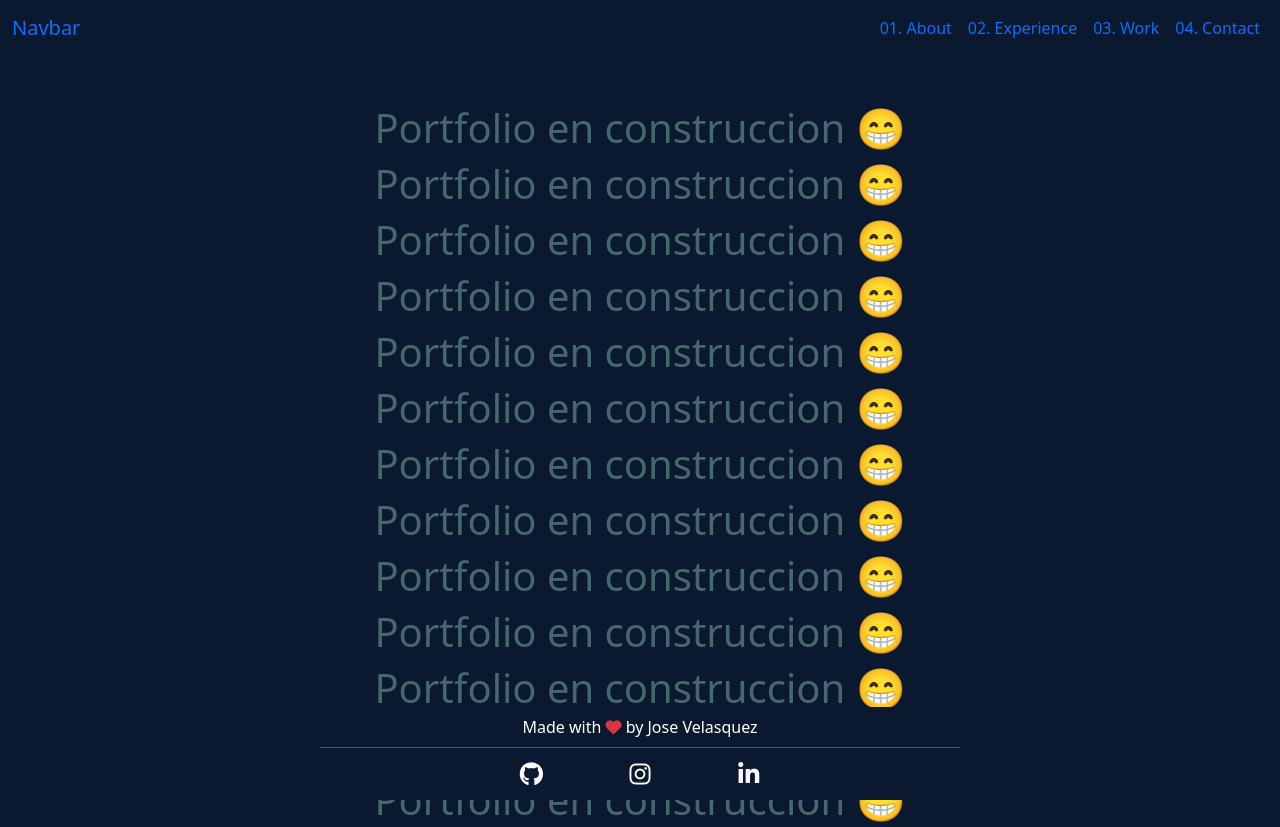
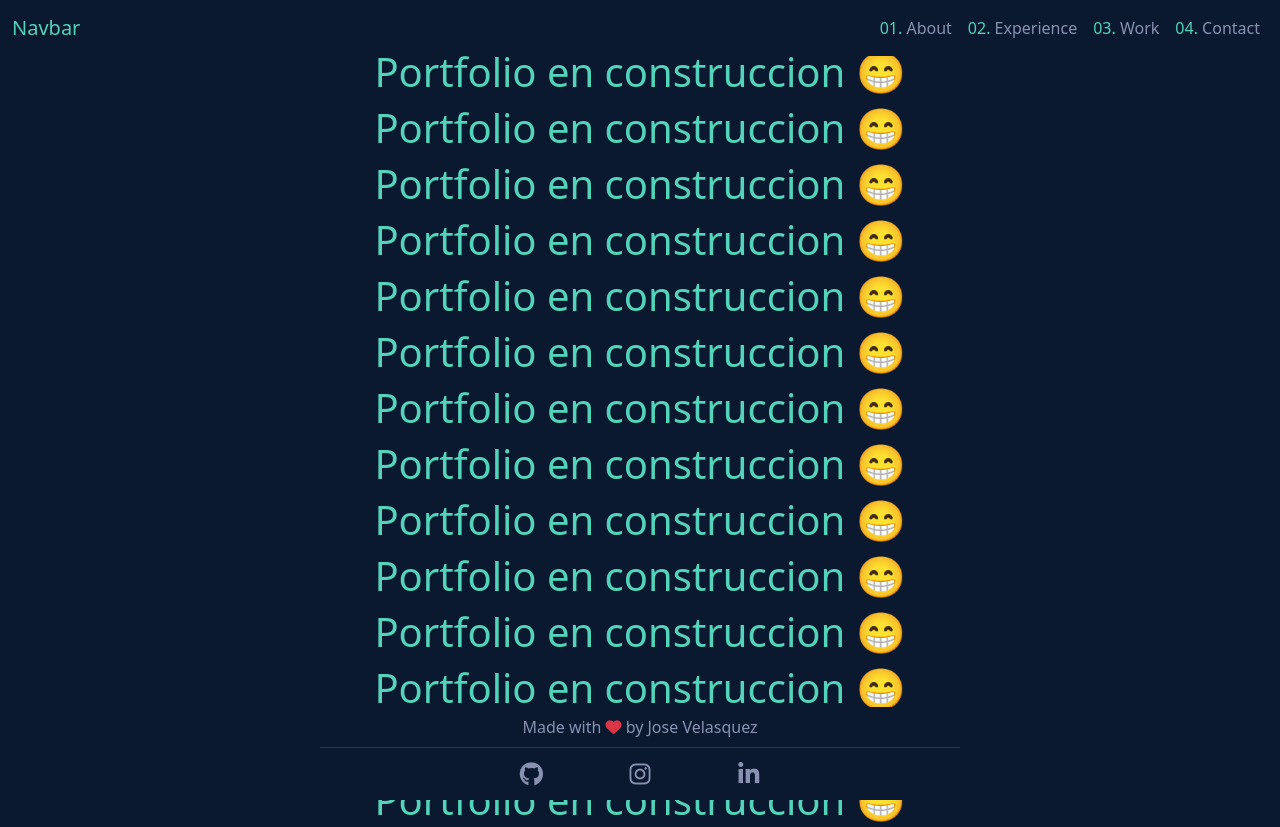
Before and after one commit to Jdvd01/Portfolio, a React app: page / in a window 1280 px wide. Shown: the top 827 px of the page. Built offline with nearby package versions, Linux system fonts and the light colour scheme.

Commit message:
Navbar and footer done, new colors added

```diff
--- a/src/js/component/Footer/Footer.css
+++ b/src/js/component/Footer/Footer.css
@@ -1,6 +1,6 @@
 footer{
     background-color: #0A192F;
-    color: white;
+    color: #8892B0;
     position: fixed;
     bottom: 0;
     width: 100%;
@@ -8,10 +8,16 @@ footer{
     justify-content: space-evenly;
     flex-direction: column;
 }
+/* Footer anchors */
 footer a{
     text-decoration: none;
-    color: white;
+    color: #8892B0;
+
 }
+footer a:hover{
+    color: #53D3B9;
+}
+/* Paragraph */
 footer p{
     margin: 0;
 }
@@ -19,7 +25,7 @@ hr{
     margin: 0.5em auto;
     width: 50%;
 }
-.iconos{
+.icons{
     display: flex;
     justify-content: center;
     font-size: 1.5em;
--- a/src/js/component/Footer/Footer.jsx
+++ b/src/js/component/Footer/Footer.jsx
@@ -1,6 +1,4 @@
 import React, { Component } from "react";
-import { Link } from "react-router-dom";
-
 
 import "./Footer.css"
 
@@ -10,7 +8,7 @@ export const Footer = () => (
 			Made with <i className="fa fa-heart text-danger" /> by <a href="https://github.com/jdvd01" target={"_blank"}>Jose Velasquez</a>
 		</p>
 		<hr />
-		<div className="row iconos">
+		<div className="row icons">
 			<a href="https://github.com/Jdvd01" target={"_blank"} className="col-1">
 				<i className="fa-brands fa-github "></i>
 			</a>
--- a/src/js/component/Navbar/Navbar.css
+++ b/src/js/component/Navbar/Navbar.css
@@ -1,41 +1,30 @@
-.nosobre{
-    background-color: #0A192F;
-    color: white;
-
+/* Anchor list */
+.nav-link{
+    color: #8892B0;
 }
-
+.nav-link .numList, .nav-link:hover, .navbar-brand, .navbar-brand:hover{
+    color: #53D3B9;
+}
 .navbar-collapse{
     display: flex;
     justify-content: end;
 }
 
-/* Logo with animation */
-.navbar-brand{
-    position: relative;
-    opacity: 0;
-    animation: fadeIn 1s ease both;
-}
-/* Menu button with animation */
-.navbar-toggler{
-    position: relative;
-    opacity: 0;
-    animation: fadeIn 1s ease both;
-}
-/* Link with animation */
-.navbar-nav a{
+/* Logo, button, and anchors with animation */
+.navbar-brand, .navbar-toggler, .navbar-nav a{
     position: relative;
     opacity: 0;
     animation: fadeIn 1s ease both;
 }
 /* Animation delay for lasts links */
 .navbar-nav a:nth-child(2){
-    animation-delay: 200ms;
+    animation-delay: 400ms;
 }
 .navbar-nav a:nth-child(3){
-    animation-delay: 400ms;
+    animation-delay: 800ms;
 }
 .navbar-nav a:nth-child(4){
-    animation-delay: 600ms;
+    animation-delay: 1200ms;
 }
 /* Fade in animation */
 @keyframes fadeIn {
@@ -45,20 +34,14 @@
 
 /* Menu bars */
 .fa-bars{
-    color: white;
+    color: #53D3B9;
     font-size: 1.3em;
 }
 
-
-.sobre{
+.scrolling{
     background-color: #0A192F;
-    color: white;
-
     position: fixed;
     top: 0;
     width: 100%;
-    transform: translateY(0px);
     animation: fadeIn 0.5s ease both;
-    z-index: 11;
-
 }
--- a/src/js/component/Navbar/Navbar.jsx
+++ b/src/js/component/Navbar/Navbar.jsx
@@ -5,41 +5,37 @@ import { Link } from "react-router-dom";
 
 export const Navbar = () => {
 
-	const [scrolling, setScrolling] = useState(false)
+	const [scrolling, setScrolling] = useState(true)
 	const [position, setPosition] = useState()
 
 	const isScroll = (position) => {
-		if(window.scrollY == 0){
+		if (window.scrollY < position || window.scrollY == 0) {
 			setScrolling(true)
-		}
-		if(window.scrollY < position){
-			setScrolling(true)
-		}else{
+		} else {
 			setScrolling(false)
 		}
 	}
 
-	window.onscroll = function() {
+	window.onscroll = function () {
 		setPosition(window.scrollY);
 		isScroll(position)
 	};
 
 	return (
-		<nav className={`navbar navbar-expand-lg ${scrolling ? "sobre" : "nosobre"}`}>
+		<nav className={`navbar navbar-expand-lg ${scrolling ? "scrolling" : ""}`}>
 			<div className="container-fluid">
-				<Link className="navbar-brand text-start" to={"/"}>Navbar</Link>
+				<Link className="navbar-brand" to={"/"}>Navbar</Link>
 				<button className="navbar-toggler" type="button" data-bs-toggle="collapse" data-bs-target="#navbarNavAltMarkup" aria-controls="navbarNavAltMarkup" aria-expanded="false" aria-label="Toggle navigation">
 					<i className="fa-solid fa-bars"></i>
 				</button>
 				<div className="collapse navbar-collapse" id="navbarNavAltMarkup">
 					<div className="navbar-nav text-start">
-							<Link className="nav-link" to={"/"}>01. About</Link>
-							<Link className="nav-link" to={"/"}>02. Experience</Link>
-							<Link className="nav-link" to={"/"}>03. Work</Link>
-							<Link className="nav-link" to={"/"}>04. Contact</Link>
+						<Link className="nav-link" to={"/"}><span className="numList">01.</span> About</Link>
+						<Link className="nav-link" to={"/"}><span className="numList">02.</span> Experience</Link>
+						<Link className="nav-link" to={"/"}><span className="numList">03.</span> Work</Link>
+						<Link className="nav-link" to={"/"}><span className="numList">04.</span> Contact</Link>
 					</div>
 				</div>
-
 			</div>
 		</nav>
 	);
--- a/src/js/views/Home.jsx
+++ b/src/js/views/Home.jsx
@@ -5,7 +5,6 @@ export const Home = () => {
 
 
 	return (
-
 		<div className="text-center mt-5">
 			<h1>
 				Portfolio en construccion 😁
--- a/src/styles/index.css
+++ b/src/styles/index.css
@@ -3,13 +3,14 @@
 */
 body{
     background-color: #0A192F;
-    color: #45686A;
+    /* color: #45686A; */
+    color: #53D3B9;
 }
 body::-webkit-scrollbar {
     width: 6px;     /* Ancho del scroll */
 }
 body::-webkit-scrollbar-thumb {
-    background: #ccc;
+    background: #8892B0;
     border-radius: 4px;
 }
 
```
Lines whose indentation alone changed are shown as unchanged.
